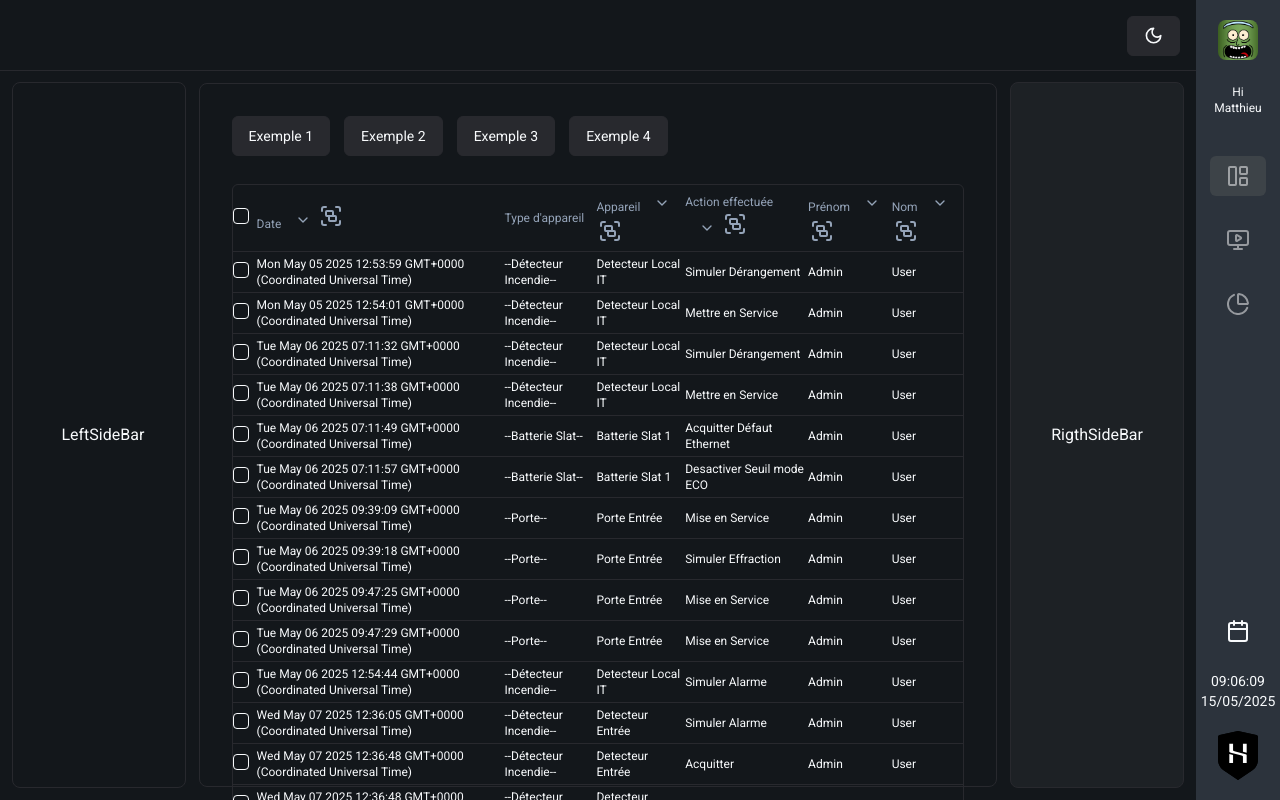
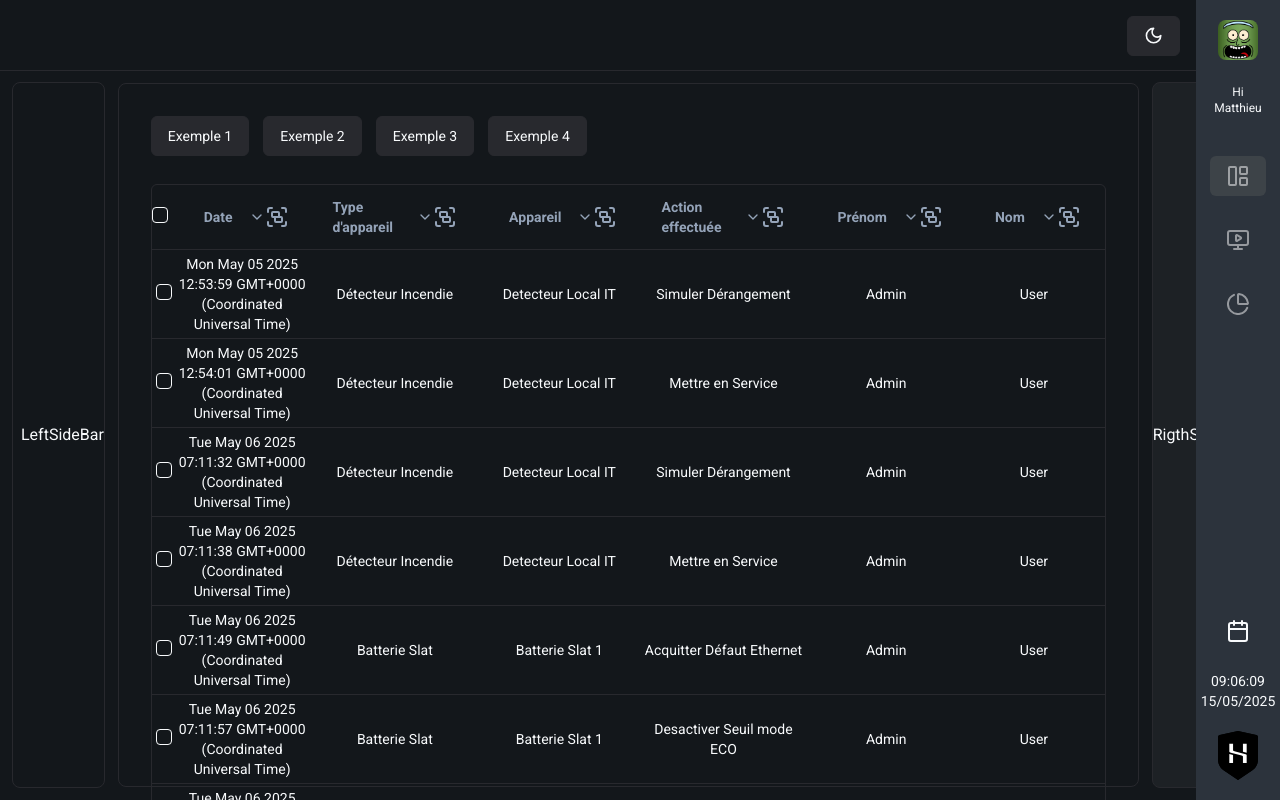
Before and after one commit to pgrandne/hubimat, a Next.js app: page / in a window 1280 px wide. Shown: the top 800 px of the page. Built offline with nearby package versions, Linux system fonts and the light colour scheme.

Commit message:
add styling and header icon

```diff
--- a/components/Structure/Core.tsx
+++ b/components/Structure/Core.tsx
@@ -12,6 +12,7 @@ import AdvancedTableHeader from "./components/AdvancedTable/AdvancedTableHeader"
 import AdvancedTableRow from "./components/AdvancedTable/AdvancedTableRow";
 import CellRawValue from "./components/AdvancedTable/CellRawValue";
 import AdvancedTableBodyRow from "./components/AdvancedTable/AdvancedTableBodyRow";
+import { Calendar, CircuitBoard, MemoryStick, MousePointerClick, User } from "lucide-react";
 
 
 // Define data type
@@ -66,18 +67,38 @@ export const Core = () => {
       <AdvancedTable data={getData1()} enableGeneralSearch={true} enableRowSelection={true}>
         <AdvancedTableCaption>A list of Data.</AdvancedTableCaption>
         <AdvancedTableHeader>
-          <AdvancedTableHead defaultSort={sortType.MinortoMayor}>Date</AdvancedTableHead>
-          <AdvancedTableHead enableFiltering={false} enableSorting={false} enableGrouping={false}>Type d'appareil</AdvancedTableHead>
-          <AdvancedTableHead defaultFilter={defaultMethodFilter}>Appareil</AdvancedTableHead>
-          <AdvancedTableHead enableFiltering={false} className="text-right">Action effectuée</AdvancedTableHead>
+          <AdvancedTableHead>Date</AdvancedTableHead>
+          <AdvancedTableHead>Type d'appareil</AdvancedTableHead>
+          <AdvancedTableHead>Appareil</AdvancedTableHead>
+          <AdvancedTableHead>Action effectuée</AdvancedTableHead>
           <AdvancedTableHead>Prénom</AdvancedTableHead>
           <AdvancedTableHead>Nom</AdvancedTableHead>
         </AdvancedTableHeader>
         <AdvancedTableBodyRow>
           <AdvancedTableCell></AdvancedTableCell>
-          <AdvancedTableCell className="font-medium">--<CellRawValue/>--</AdvancedTableCell>
           <AdvancedTableCell></AdvancedTableCell>
-          {/* <AdvancedTableCell valueEditFunction={(deviceType:string)=> {return <div>coucou<br></br>{deviceType}<br></br></div>}}><CellRawValue/>salut</AdvancedTableCell> */}
+          <AdvancedTableCell></AdvancedTableCell>
+          <AdvancedTableCell></AdvancedTableCell>
+          <AdvancedTableCell></AdvancedTableCell>
+          <AdvancedTableCell></AdvancedTableCell>
+        </AdvancedTableBodyRow>
+      </AdvancedTable>}
+
+      { (exampleChoice==2) &&
+      <AdvancedTable data={getData1()} enableGeneralSearch={true} enableRowSelection={true}>
+        <AdvancedTableCaption>A list of Data.</AdvancedTableCaption>
+        <AdvancedTableHeader>
+          <AdvancedTableHead defaultSort={sortType.MinortoMayor} icon={<Calendar />}>Date</AdvancedTableHead>
+          <AdvancedTableHead enableFiltering={false} enableSorting={false} enableGrouping={false} icon={<CircuitBoard />}>Type d'appareil</AdvancedTableHead>
+          <AdvancedTableHead defaultFilter={defaultMethodFilter} icon={<MemoryStick />}>Appareil</AdvancedTableHead>
+          <AdvancedTableHead enableFiltering={false} className="text-right" icon={<MousePointerClick />}>Action effectuée</AdvancedTableHead>
+          <AdvancedTableHead icon={<User />}>Prénom</AdvancedTableHead>
+          <AdvancedTableHead icon={<User />}>Nom</AdvancedTableHead>
+        </AdvancedTableHeader>
+        <AdvancedTableBodyRow>
+          <AdvancedTableCell></AdvancedTableCell>
+          <AdvancedTableCell>--&gt;<CellRawValue/>&lt;--</AdvancedTableCell>
+          <AdvancedTableCell valueEditFunction={(deviceType:string)=> { return <div>coucou<br></br>{deviceType}<br></br></div> }}><CellRawValue/>salut</AdvancedTableCell>
           <AdvancedTableCell className="text-right"></AdvancedTableCell>
           <AdvancedTableCell></AdvancedTableCell>
           <AdvancedTableCell></AdvancedTableCell>
@@ -101,10 +122,10 @@ export const Core = () => {
           <AdvancedTableCell></AdvancedTableCell>
           <AdvancedTableCell></AdvancedTableCell>
           <AdvancedTableCell
-            valueEditFunction={(hardwareType:HardwareType) => { return <>
+            valueEditFunction={(hardwareType:HardwareType) => { return <div className="text-left ml-4">
                 <img src={hardwareType.icon_source} style={{maxWidth:'50px', display: 'inline', marginRight:'1em'}} />
                 {hardwareType.name}
-              </> } }
+              </div> } }
             sortingFunction={(valueA: HardwareType, valueB: HardwareType) => { return (valueA.name < valueB.name) ? -1 : (valueA.name > valueB.name) ? 1 : 0 }}
           ></AdvancedTableCell>
           <AdvancedTableCell></AdvancedTableCell>
--- a/components/Structure/components/AdvancedTable/AdvancedTable.tsx
+++ b/components/Structure/components/AdvancedTable/AdvancedTable.tsx
@@ -82,7 +82,7 @@ const AdvancedTable = (props: PropsWithChildren<Props>) => {
       accessorKey: accessor,
       filterFn: ArrayFilterFunction,
       header: ({ table, column }) => (
-      <HeaderCell table={table} column={column} name={headers[i].props.children}
+      <HeaderCell table={table} column={column} name={headers[i].props.children} icon={headers[i].props.icon}
         enableSorting={headers[i].props.enableSorting} enableFiltering={headers[i].props.enableFiltering} enableGrouping={headers[i].props.enableGrouping}
         displayValueFunction={headers[i].props.displayValueFunction}
       />
--- a/components/Structure/components/AdvancedTable/AdvancedTableHead.tsx
+++ b/components/Structure/components/AdvancedTable/AdvancedTableHead.tsx
@@ -1,4 +1,4 @@
-import { Children, PropsWithChildren } from 'react';
+import { Children, PropsWithChildren, ReactNode } from 'react';
 
 export const sortType = {
   'MinortoMayor':1
@@ -13,6 +13,7 @@ interface Props {
   enableGrouping?: boolean,
   defaultFilter?: Function,
   displayValueFunction?: Function
+  icon?: ReactNode
 }
 
 const AdvancedTableHead = (props: PropsWithChildren<Props>) => {
--- a/components/Structure/components/AdvancedTable/TanstackTableImplementation.tsx
+++ b/components/Structure/components/AdvancedTable/TanstackTableImplementation.tsx
@@ -97,7 +97,7 @@ export default function TanstackTableImplementation<TData, TValue>({
               >
                 {
                   row.getVisibleCells().map((cell) => (
-                    <TableCell key={cell.id}>
+                    <TableCell key={cell.id} className="h-12 text-center text-sm">
                       {
                         row.getCanExpand() && cell.getIsGrouped() &&
                         <button onClick={row.getToggleExpandedHandler()} style={{ cursor: 'pointer' }}>
--- a/components/Structure/components/DEPRECATED AdvancedTable/HeaderCell.tsx
+++ b/components/Structure/components/DEPRECATED AdvancedTable/HeaderCell.tsx
@@ -20,12 +20,15 @@ import {
 import { ObjectToString } from "./ColumnHelper"
 import FilterList from "./FilterList"
 import FilterDate from "./FilterDate"
+import { ReactElement, ReactNode } from "react"
+import React from "react"
 
 
-export default function HeaderCell({ table, column, name = "default", enableSorting = true, enableFiltering = true, enableGrouping = true, displayValueFunction = ObjectToString }: {
+export default function HeaderCell({ table, column, name = "default", icon, enableSorting = true, enableFiltering = true, enableGrouping = true, displayValueFunction = ObjectToString }: {
     table: Table<any>,
     column: Column<any, unknown>,
-    name?: string,
+    name?: ReactNode,
+    icon?: ReactElement
     enableSorting?: boolean,
     enableFiltering?: boolean,
     enableGrouping?: boolean,
@@ -42,9 +45,12 @@ export default function HeaderCell({ table, column, name = "default", enableSort
     )
     const isDate = table.getCoreRowModel().rows.filter((r: any) => typeof r.getValue(column.id).getMonth === 'function').length > 0
 
+
+
     return (
-        <>
-            {name}
+        <div className="py-2 px-3 mr-2 font-semibold text-sm text-muted-foreground flex items-center">
+            <span style={{opacity:'0.7'}}>{icon}</span>
+            <span className="flex items-center ml-2" style={{width:'100%', justifyContent:'center'}}>{name}</span>
             {(enableSorting || enableFiltering) &&
                 <DropdownMenu>
                     <DropdownMenuTrigger asChild>
@@ -80,6 +86,6 @@ export default function HeaderCell({ table, column, name = "default", enableSort
                     <Group />
                 </Button>
             }
-        </>
+        </div>
     )
 }
```
